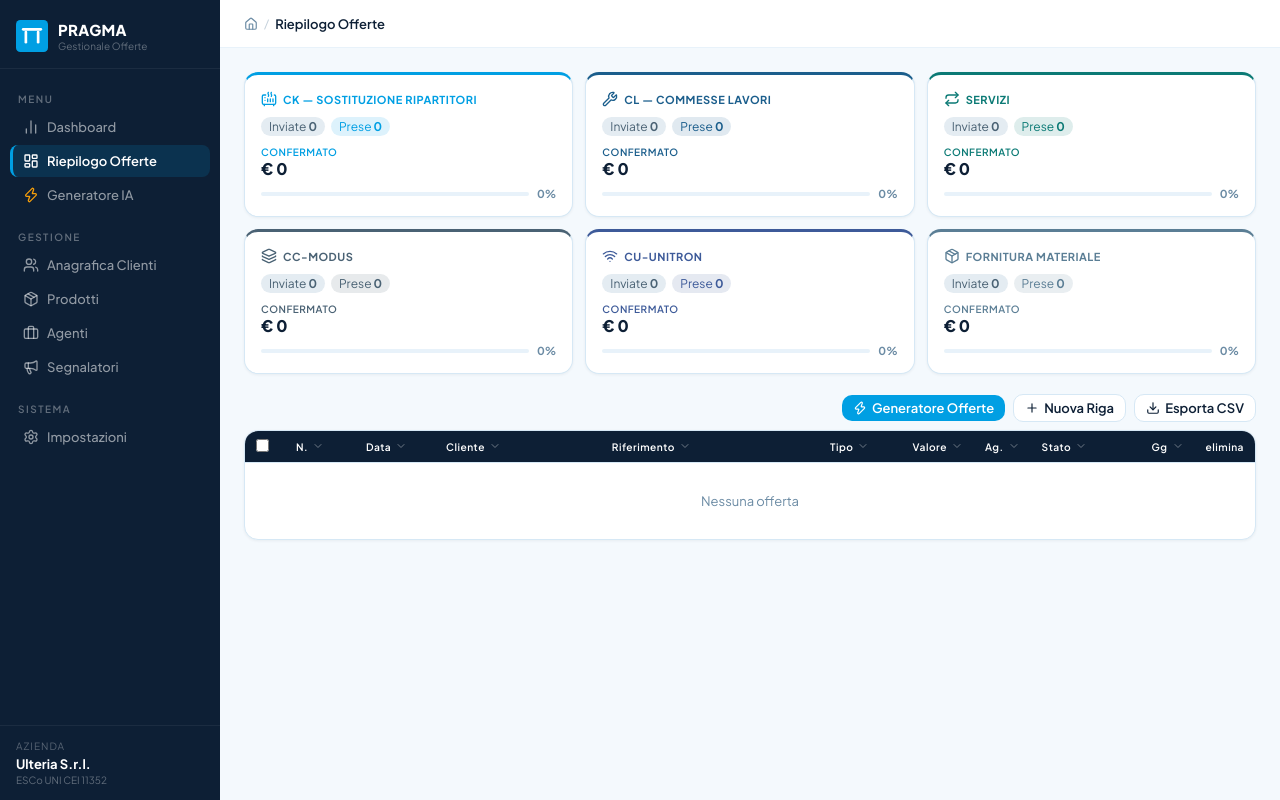
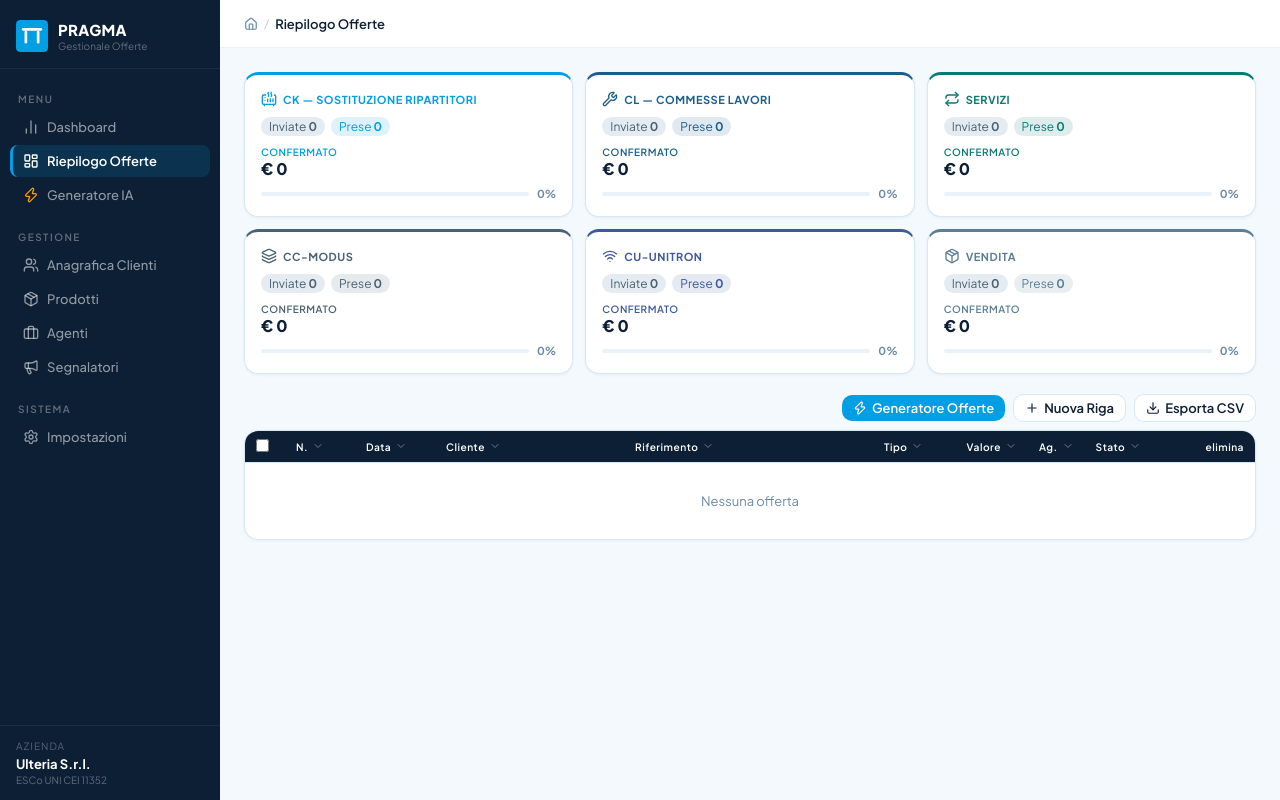
Before and after one commit to FiloUlte/gestionale-offerte-ulteria, a Flask app: page / in a window 1280 px wide. Run offline with Flask 3, Linux system fonts and the light colour scheme; data comes from the database, SQL or seed files in the repository; data that the repository does not hold is empty.

Commit message:
fix: Fornitura→Vendita, remove Giorni column, redesign expanded panel
- "Fornitura Materiale" renamed to "Vendita" in KPI cards
- Giorni column removed from table (moved to expanded panel)
- Expanded panel completely redesigned:
  - 3-column grid: Dettagli | Valori | Stato
  - No repetition of client/riferimento/agente (already in row)
  - Shows: natura, versione, template, segnalatore, valore commessa,
    canone annuo, gara, giorni apertura, links, notes
  - Actions on separate line with border separator

Co-Authored-By: Claude Opus 4.6 (1M context) <noreply@anthropic.com>

```diff
--- a/static/app.js
+++ b/static/app.js
@@ -125,8 +125,8 @@ var dashExpanded = null;
 var PAGE_SIZE = 50;
 var dashPage = 0;
 var dashVisibleCols = null;
-var ALL_COLS = ["checkbox","numero","data_creazione","nome_studio","riferimento","tipologia","valore","agente_id","stato","giorni","elimina"];
-var COL_LABELS = {checkbox:"",numero:"N.",data_creazione:"Data",nome_studio:"Cliente",riferimento:"Riferimento",tipologia:"Tipo",valore:"Valore",agente_id:"Ag.",stato:"Stato",giorni:"Gg",elimina:""};
+var ALL_COLS = ["checkbox","numero","data_creazione","nome_studio","riferimento","tipologia","valore","agente_id","stato","elimina"];
+var COL_LABELS = {checkbox:"",numero:"N.",data_creazione:"Data",nome_studio:"Cliente",riferimento:"Riferimento",tipologia:"Tipo",valore:"Valore",agente_id:"Ag.",stato:"Stato",elimina:""};
 
 function loadDashFilters() {
   try {
@@ -276,7 +276,7 @@ function buildDashboard(c) {
   h += '<div class="card-0"><div class="scx"><table class="tbl" id="dash-tbl"><thead><tr>';
   h += '<th style="width:40px"><input type="checkbox" id="sel-all" /></th>';
 
-  var sortable = { numero: 1, data_creazione: 1, nome_studio: 1, riferimento: 1, valore: 1, stato: 1, giorni: 1 };
+  var sortable = { numero: 1, data_creazione: 1, nome_studio: 1, riferimento: 1, valore: 1, stato: 1 };
   var colDefs = [
     { key: "numero", w: "70px" }, { key: "data_creazione", w: "80px" },
     { key: "nome_studio", w: "auto" }, { key: "riferimento", w: "auto" },
@@ -284,7 +284,7 @@ function buildDashboard(c) {
     { key: "valore", w: "90px", cls: "r" },
     { key: "agente_id", w: "40px" },
     { key: "stato", w: "110px" },
-    { key: "giorni", w: "45px" }, { key: "elimina", w: "30px" }
+    { key: "elimina", w: "30px" }
   ];
   var filterableCols = { stato: 1, agente_id: 1, tipologia: 1, nome_studio: 1 };
   colDefs.forEach(function(cd) {
@@ -417,60 +417,59 @@ function buildDashboard(c) {
     /* Stato */
     if (dashVisibleCols.indexOf("stato") >= 0) h += '<td><span class="stato-badge ' + si.cls + '" style="cursor:pointer" data-stato-click="' + o.id + '">' + si.label + "</span></td>";
     /* Giorni */
-    if (dashVisibleCols.indexOf("giorni") >= 0) h += "<td>" + ggHtml + "</td>";
+    /* Giorni rimosso dalla tabella — mostrato nel pannello espanso */
     /* Elimina (solo cestino) */
     if (dashVisibleCols.indexOf("elimina") >= 0) {
       h += '<td style="padding:4px;text-align:center"><button class="act-btn act-del" data-del-id="' + o.id + '" data-del-num="' + (o.numero || "") + '" title="Elimina" style="padding:2px;border:none;background:none;cursor:pointer;color:var(--pragma-text-muted);opacity:.4;transition:all .15s"><i data-lucide="trash-2" style="width:13px;height:13px"></i></button></td>';
     }
     h += "</tr>";
 
-    /* Expanded detail row */
+    /* Expanded detail row — solo dettagli extra, no ripetizioni dalla riga */
     if (isExp) {
       var hasDocx = !!o.path_docx, hasPdf = !!o.path_pdf;
       var natMap2 = { nuovo: "Nuovo", rinnovo: "Rinnovo", subentro_diretto: "Subentro Dir.", subentro_intermediario: "Subentro Int." };
       h += '<tr class="row-expanded"><td colspan="' + (colDefs.length + 1) + '">';
       h += '<div class="expand-panel">';
-      h += '<div style="display:flex;gap:20px;margin-bottom:12px">';
-      /* Left */
-      h += '<div style="flex:1">';
-      h += "<div style='margin-bottom:4px'><strong>" + esc(o.nome_studio || "") + "</strong>";
-      if (o.cliente_tipo) h += ' <span class="badge" style="font-size:.55rem;background:#E6F5FC;color:#0080B8">' + esc(o.cliente_tipo) + "</span>";
-      h += "</div>";
-      if (o.agente_id || o.agente_nome) {
-        h += '<div style="font-size:.82rem;margin-bottom:4px">';
-        if (o.agente_id) h += agenteHtml(o.agente_id);
-        else if (o.agente_nome) h += esc(o.agente_nome + " " + (o.agente_cognome || ""));
-        if (o.agente_id) h += ' <a href="/agenti/' + o.agente_id + '" style="color:var(--blue);font-size:.72rem">[Dashboard]</a>';
-        h += "</div>";
-      }
-      var rifAddr = (o.oggetto_via || o.via || "") + (o.oggetto_civico ? " " + o.oggetto_civico : "");
-      var rifCom = o.oggetto_comune || o.citta || "";
-      if (rifAddr || rifCom) {
-        h += '<div style="font-size:.82rem;color:var(--mid);margin-bottom:4px">Rif: ' + esc(rifAddr + (rifCom ? " \u2014 " + rifCom : ""));
-        if (o.oggetto_id) h += ' <a href="/oggetti/' + o.oggetto_id + '" style="color:var(--blue);font-size:.72rem">[Apri]</a>';
-        h += "</div>";
-      }
-      h += '<div style="font-size:.75rem;color:var(--muted)">';
-      h += "Template: " + esc(o.template || "\u2014") + " | Tipologia: " + esc(o.macro_categoria || o.tipo_offerta || "\u2014") + "/" + esc(o.sottotipo || "\u2014");
-      h += " | Natura: " + esc(natMap2[o.natura] || o.natura || "\u2014") + " | Ver.: " + esc(o.versione || "A");
-      h += "</div>";
-      if (o.importo_servizio_annuo) h += '<div style="font-size:.78rem;margin-top:4px">Canone annuo: <strong>' + fmtEurDash(o.importo_servizio_annuo) + "/anno</strong></div>";
-      if (o.segnalatore_nome) h += '<div style="font-size:.78rem">Segnalatore: ' + esc(o.segnalatore_nome) + "</div>";
-      if (o.is_gara_appalto) h += '<div style="font-size:.78rem;color:#A32D2D">Gara appalto: ' + esc(o.gara_id || "") + " \u2014 " + fmtEurDash(o.valore_gara) + "</div>";
-      h += "</div>";
-      /* Right */
-      h += '<div style="text-align:right">';
-      h += '<div><span class="stato-badge ' + si.cls + '" style="font-size:.78rem">' + si.label + "</span></div>";
-      if (gg !== null) h += "<div style='margin-top:4px'>" + ggHtml + "</div>";
-      h += '<div style="margin-top:4px;font-size:.72rem;color:var(--muted)">' + fmtData(o.data_creazione) + "</div>";
-      h += "</div></div>";
-      /* Actions */
-      h += '<div class="fac gap6" style="flex-wrap:wrap">';
+
+      /* Dettagli offerta — griglia compatta */
+      h += '<div style="display:grid;grid-template-columns:1fr 1fr 1fr;gap:8px 20px;margin-bottom:14px;font-size:13px">';
+
+      /* Col 1: Dettagli commerciali */
+      h += '<div>';
+      h += '<div style="font-size:11px;font-weight:600;color:var(--pragma-text-muted);text-transform:uppercase;letter-spacing:.5px;margin-bottom:6px">Dettagli</div>';
+      h += '<div>Natura: <strong>' + esc(natMap2[o.natura] || o.natura || "\u2014") + '</strong></div>';
+      h += '<div>Versione: <strong>' + esc(o.versione || "A") + '</strong></div>';
+      h += '<div>Template: <strong>' + esc(o.template || "\u2014") + '</strong></div>';
+      if (o.segnalatore_nome) h += '<div>Segnalatore: <strong>' + esc(o.segnalatore_nome) + '</strong></div>';
+      h += '</div>';
+
+      /* Col 2: Valori economici */
+      h += '<div>';
+      h += '<div style="font-size:11px;font-weight:600;color:var(--pragma-text-muted);text-transform:uppercase;letter-spacing:.5px;margin-bottom:6px">Valori</div>';
+      var valComm = o.valore_commessa || o.importo || 0;
+      if (valComm) h += '<div>Valore commessa: <strong>' + fmtEurDash(valComm) + '</strong></div>';
+      if (o.importo_servizio_annuo) h += '<div>Canone annuo: <strong>' + fmtEurDash(o.importo_servizio_annuo) + '/anno</strong></div>';
+      if (o.is_gara_appalto) h += '<div style="color:var(--pragma-danger)">Gara: ' + esc(o.gara_id || "") + ' \u2014 ' + fmtEurDash(o.valore_gara) + '</div>';
+      if (!valComm && !o.importo_servizio_annuo) h += '<div style="color:var(--pragma-text-placeholder)">Nessun valore inserito</div>';
+      h += '</div>';
+
+      /* Col 3: Stato + giorni + link */
+      h += '<div>';
+      h += '<div style="font-size:11px;font-weight:600;color:var(--pragma-text-muted);text-transform:uppercase;letter-spacing:.5px;margin-bottom:6px">Stato</div>';
+      if (gg !== null) h += '<div>Giorni apertura: ' + ggHtml + '</div>';
+      if (o.oggetto_id) h += '<div><a href="/oggetti/' + o.oggetto_id + '" style="color:var(--pragma-blue);font-size:12px;text-decoration:none">Apri condominio \u2192</a></div>';
+      if (o.agente_id) h += '<div><a href="/agenti/' + o.agente_id + '" style="color:var(--pragma-blue);font-size:12px;text-decoration:none">Dashboard agente \u2192</a></div>';
+      if (o.note) h += '<div style="margin-top:4px;font-size:12px;color:var(--pragma-text-muted)">Note: ' + esc(o.note) + '</div>';
+      h += '</div>';
+
+      h += '</div>';
+
+      /* Azioni */
+      h += '<div style="display:flex;gap:6px;flex-wrap:wrap;padding-top:10px;border-top:0.5px solid var(--pragma-border-light)">';
       h += '<button class="btn btn-sm btn-sec" data-edit-off="' + o.id + '"><i data-lucide="edit" style="width:12px;height:12px"></i> Modifica</button>';
-      h += '<button class="btn btn-sm btn-primary" data-gen-id="' + o.id + '"><i data-lucide="zap" style="width:12px;height:12px"></i> Genera DOCX</button>';
+      h += '<button class="btn btn-sm btn-primary" data-gen-id="' + o.id + '"><i data-lucide="zap" style="width:12px;height:12px"></i> Genera</button>';
       if (hasDocx) h += '<button class="btn btn-sm btn-sec" data-open="' + esc(o.path_docx) + '"><i data-lucide="file-text" style="width:12px;height:12px"></i> DOCX</button>';
-      if (hasPdf) h += '<button class="btn btn-sm btn-pdf" data-open="' + esc(o.path_pdf) + '"><i data-lucide="file" style="width:12px;height:12px"></i> PDF</button>';
-      h += '<button class="btn btn-sm btn-sec" data-ver-id="' + o.id + '"><i data-lucide="refresh-cw" style="width:12px;height:12px"></i> Aggiorna</button>';
+      if (hasPdf) h += '<button class="btn btn-sm btn-sec" data-open="' + esc(o.path_pdf) + '"><i data-lucide="file" style="width:12px;height:12px"></i> PDF</button>';
       h += '<button class="btn btn-sm btn-sec" data-dup-id="' + o.id + '"><i data-lucide="copy" style="width:12px;height:12px"></i> Duplica</button>';
       if (o.oggetto_id) h += '<button class="btn btn-sm btn-sec" data-fc-oggetto="' + o.oggetto_id + '"><i data-lucide="euro" style="width:12px;height:12px"></i> Foglio Costi</button>';
       h += '<button class="btn btn-sm btn-sec" data-mail-id="' + o.id + '"><i data-lucide="mail" style="width:12px;height:12px"></i> Email</button>';
@@ -511,7 +510,7 @@ function loadKpiCards() {
     var kpiDefs2 = [
       { key: "cc_modus", label: "CC-Modus", icon: "layers", color: "#4A6274", data: d.cc_modus },
       { key: "cu_unitron", label: "CU-Unitron", icon: "wifi", color: "#3D5A99", data: d.cu_unitron },
-      { key: "fornitura", label: "Fornitura Materiale", icon: "package", color: "#5B7E95", data: d.fornitura }
+      { key: "fornitura", label: "Vendita", icon: "package", color: "#5B7E95", data: d.fornitura }
     ];
 
     function renderKpiCard(def) {
--- a/templates/index.html
+++ b/templates/index.html
@@ -92,6 +92,6 @@
   </div>
 </div>
 
-<script src="/static/app.js?v=50"></script>
+<script src="/static/app.js?v=51"></script>
 </body>
 </html>
```
